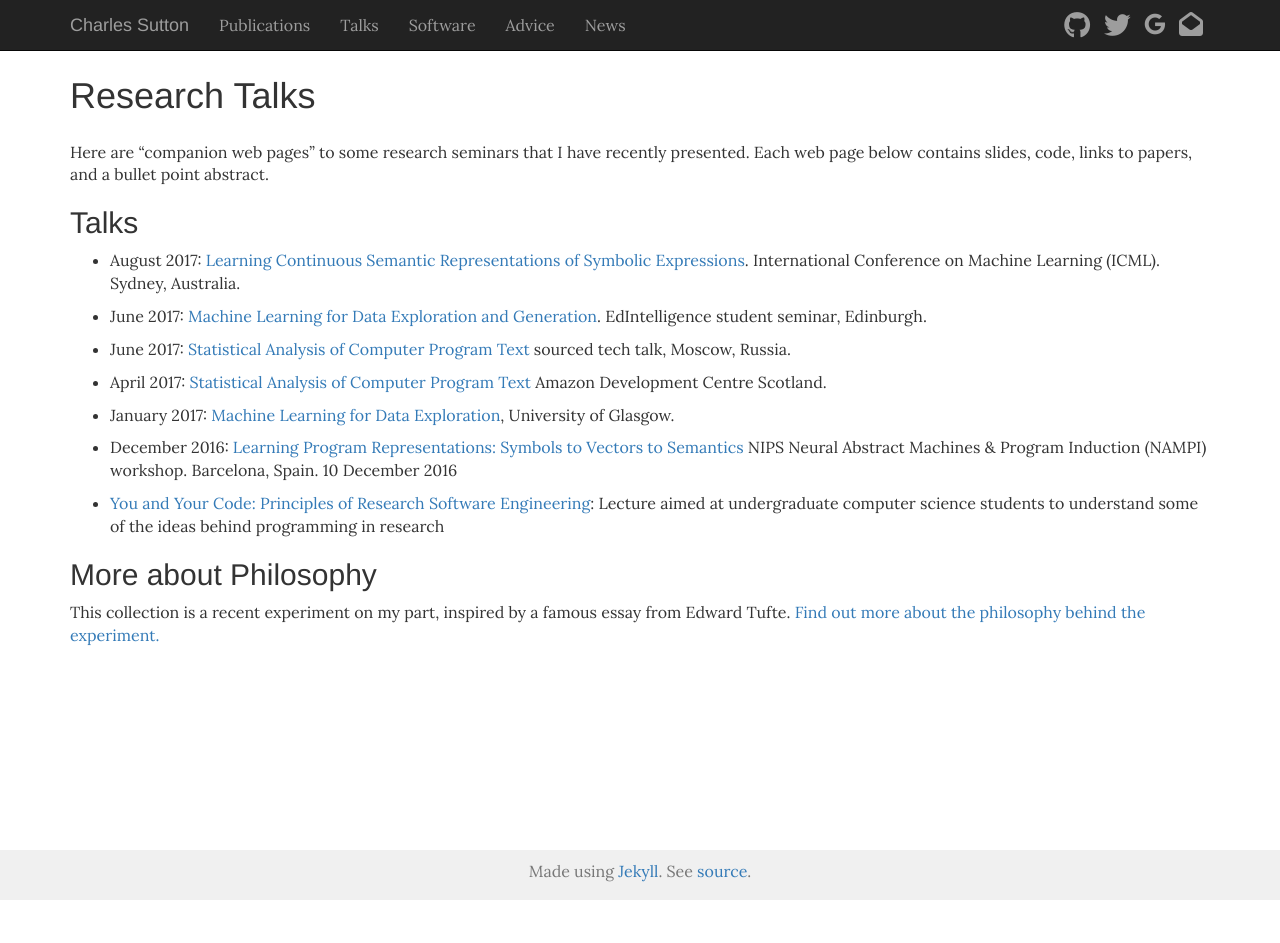
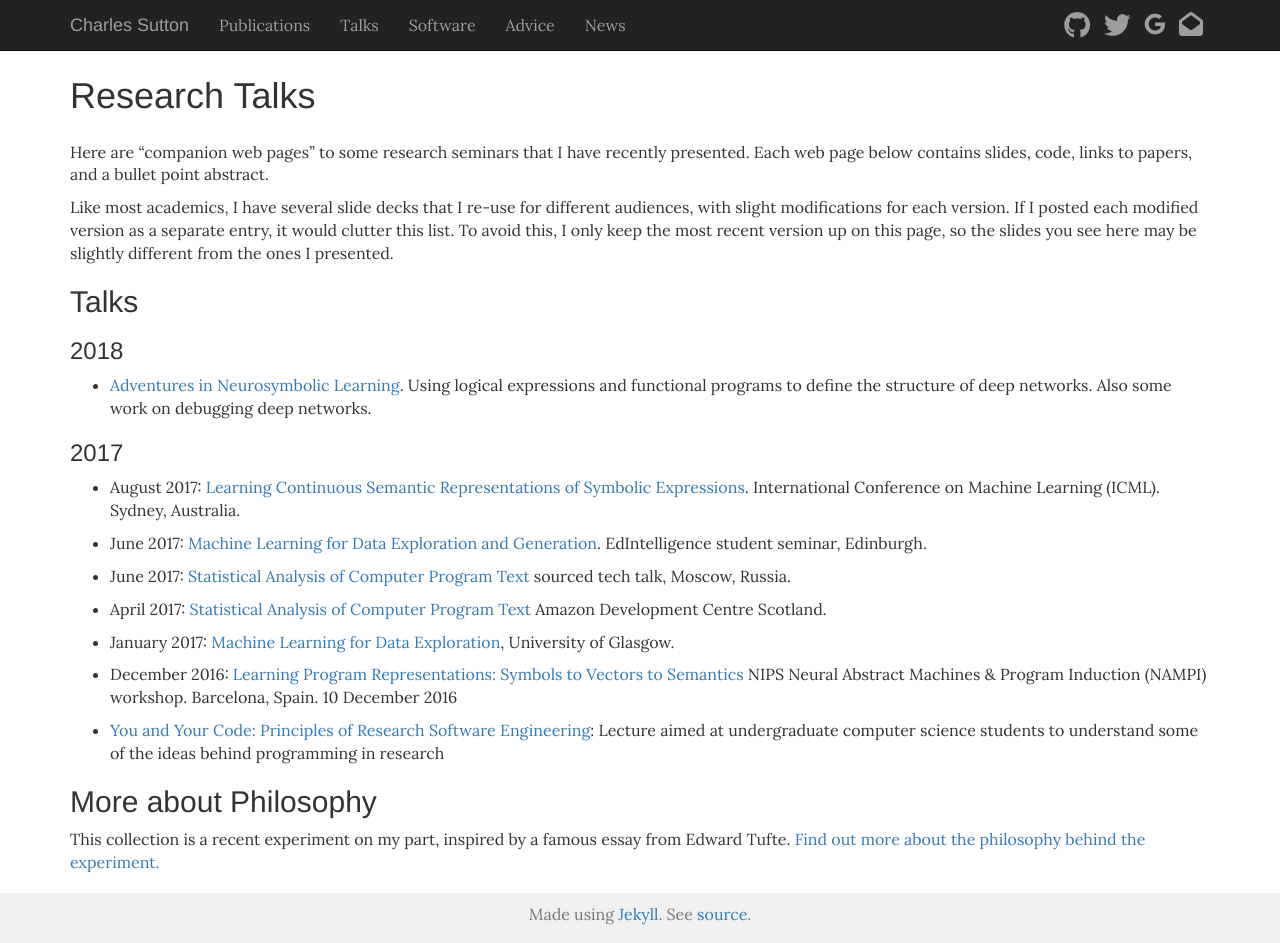
Before and after one commit to casutton/homepage.csutton, a Jekyll site: the page built from talks/index.md, in a window 1280 px wide. Built offline with Jekyll 4.4.1, drawn with Linux system fonts in a browser that asks for light colours; nearby versions of some CDN libraries; before the commit the page ends 900 px from its top, so only the background shows below that.

Commit message:
add neurosymbolic talk

```diff
--- a/talks/index.md
+++ b/talks/index.md
@@ -9,10 +9,25 @@ Research Talks
 Here are "companion web pages" to some research seminars that I have recently presented.
 Each web page below contains slides, code, links to papers, and a bullet point abstract.
 
+Like most academics, I have several slide decks that I re-use for different audiences,
+with slight modifications for each version. If I posted each modified version
+as a separate entry, it would clutter this list. To avoid this, I only keep
+the most recent version up on this page, so the slides you see here may
+be slightly different from the ones I presented.
+
+
 <!-- ## Upcoming Talks -->
 
+## Talks
 
-## Talks
+### 2018
+
+* [Adventures in Neurosymbolic Learning](adventures-neurosymbolic/).
+Using logical expressions and functional programs
+to define the structure of deep networks.
+Also some work on debugging deep networks.
+
+### 2017
 
 * August 2017: [Learning Continuous Semantic Representations of Symbolic Expressions](icml2017/). International Conference on Machine Learning (ICML). Sydney, Australia.
 
```
Also changed, not shown: talks/adventures-neurosymbolic/index.md (added, +71 -0 lines), 1 other file.
